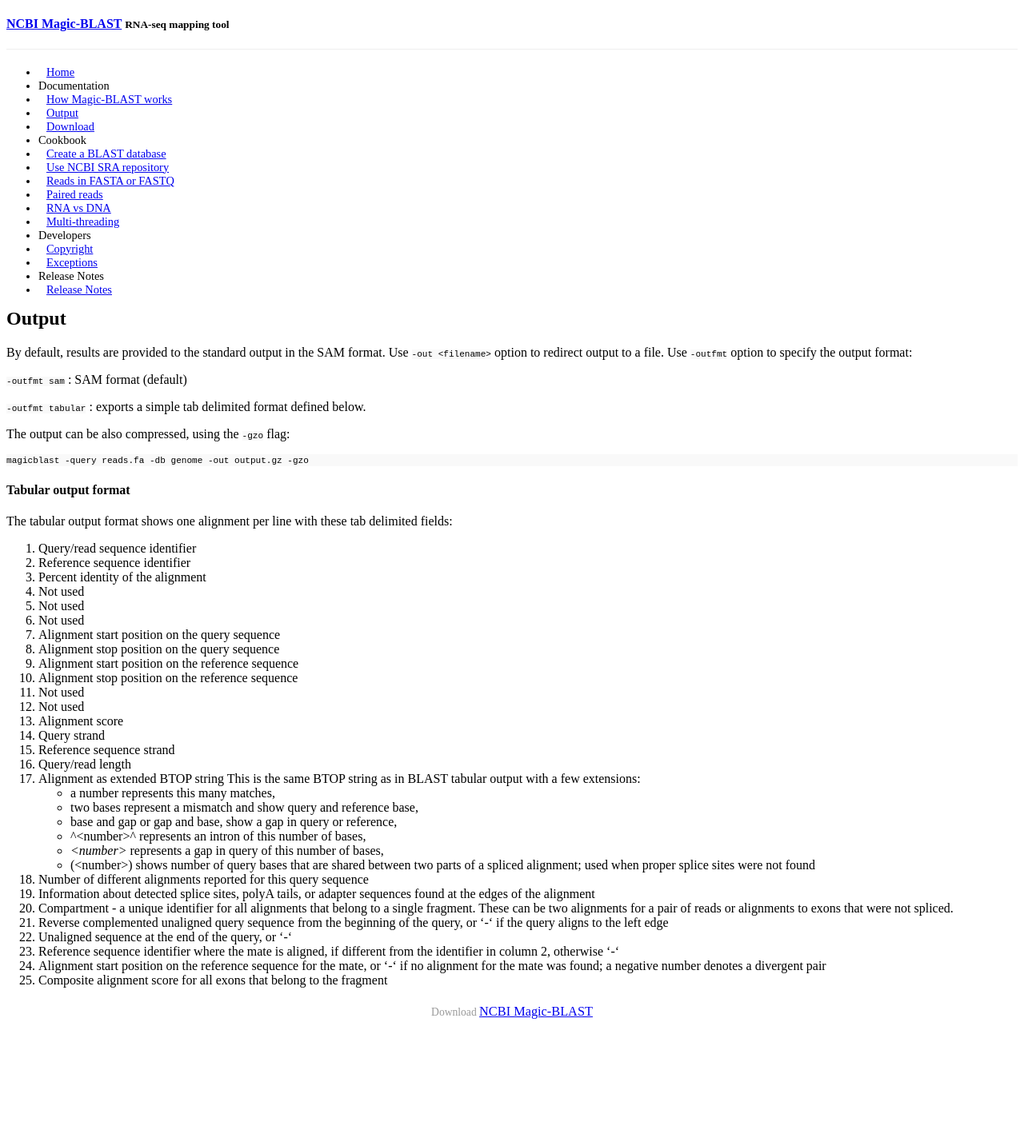
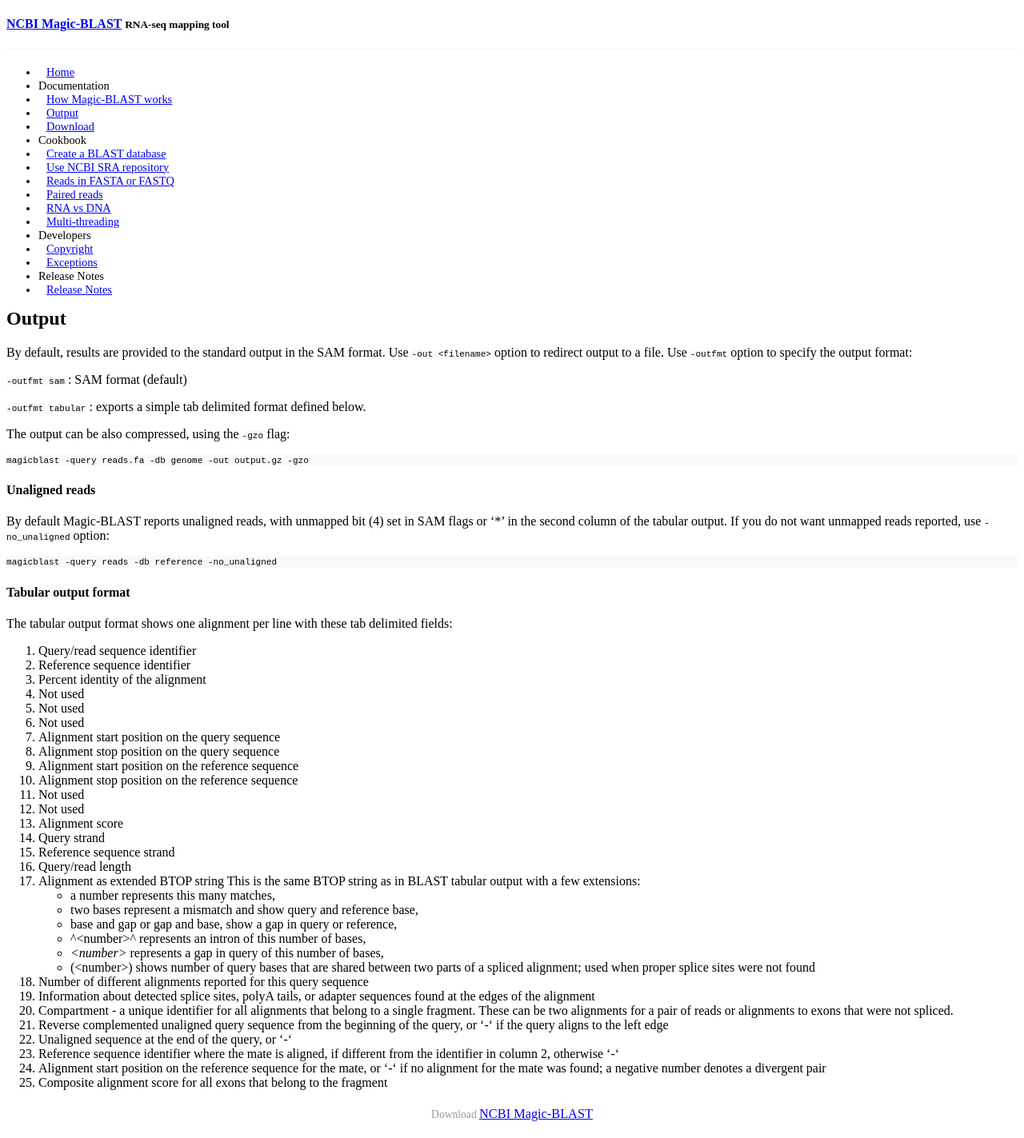
Before and after one commit to ncbi/magicblast, a Jekyll site: the page built from _posts/2016-12-29-output.md, in a window 1280 px wide. Shown: the whole page at 80% size. Built offline with Jekyll 4.4.1, drawn with Linux system fonts in a browser that asks for light colours; a style sheet for code colours, icons or effects is not loaded; before the commit the page ends 1295 px from its top, so only the background shows below that.

Commit message:
Added information about unmapped reads

````diff
--- a/_posts/2016-12-29-output.md
+++ b/_posts/2016-12-29-output.md
@@ -18,6 +18,15 @@
 ```
 magicblast -query reads.fa -db genome -out output.gz -gzo
 ```
+
+#### Unaligned reads
+
+By default Magic-BLAST reports unaligned reads, with unmapped bit (4) set in SAM flags or '*' in the second column of the tabular output. If you do not want unmapped reads reported, use ```-no_unaligned``` option:
+
+```
+magicblast -query reads -db reference -no_unaligned
+```
+
 
 #### Tabular output format
 
````
